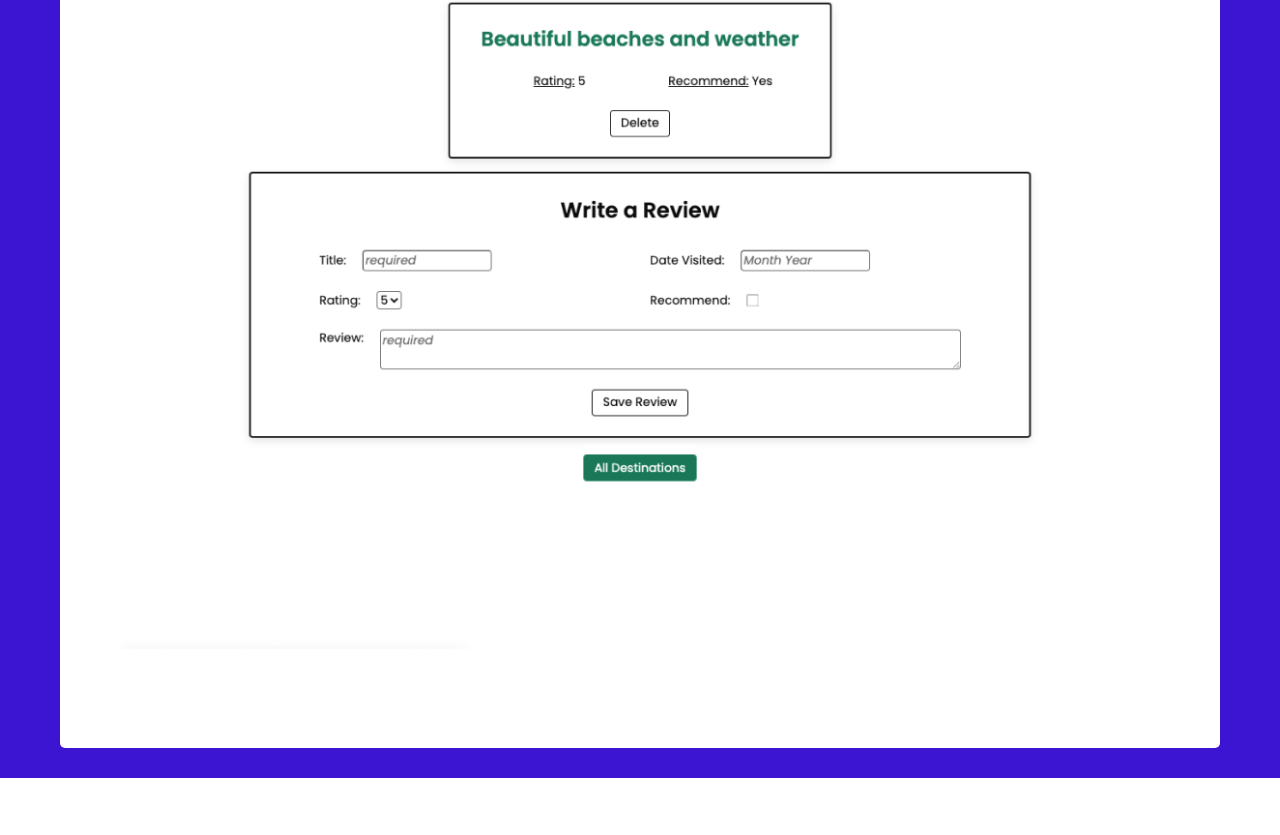
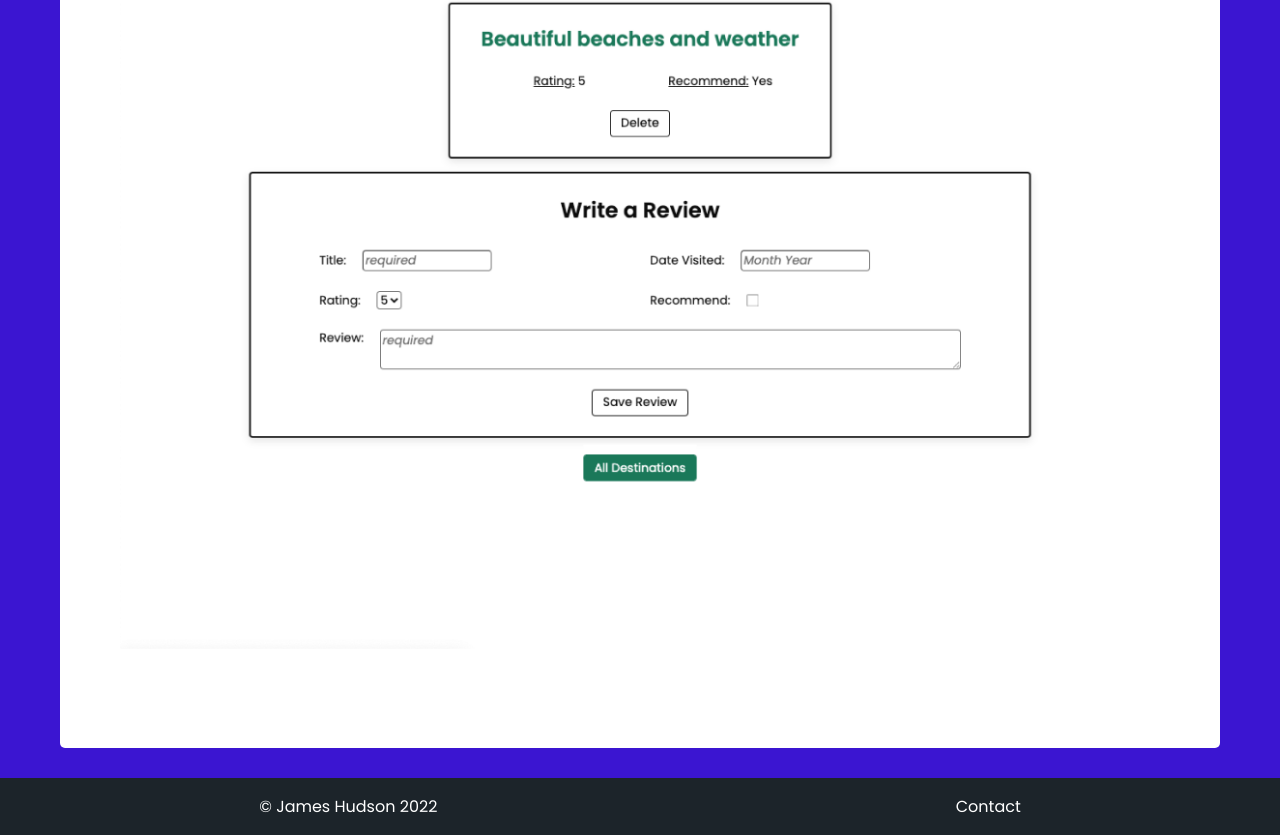
Before and after one commit to jhudson357/portfolio, a React (Create React App) app: page /projects/destinations in a window 1280 px wide. Shown: the part 747-1582 px from the top of the page. Before the commit the page ends 1525 px from the top, so only its background shows below. Built offline with nearby package versions, Linux system fonts and the light colour scheme.

Commit message:
add footer

```diff
--- a/src/App.jsx
+++ b/src/App.jsx
@@ -6,6 +6,7 @@
 import Projects from './pages/Projects/Projects'
 import NavBar from './components/NavBar/NavBar'
 import ProjectDetails from './pages/ProjectDetails/ProjectDetails'
+import Footer from './components/Footer/Footer'
 
 
 function App() {
@@ -20,6 +21,7 @@
         <Route path='/projects' element={<Projects />} />
         <Route path='/projects/:projectDetails' element={<ProjectDetails />} />
       </Routes>
+      <Footer />
     </>
   )
 }
--- /dev/null
+++ b/src/components/Footer/Footer.jsx
@@ -0,0 +1,12 @@
+import styles from './Footer.module.css'
+
+const Footer = () => {
+  return (
+    <div className={styles.footerContainer}>
+      <p>© James Hudson 2022</p>
+      <a href="/contact">Contact</a>
+    </div>
+  )
+}
+
+export default Footer
--- /dev/null
+++ b/src/components/Footer/Footer.module.css
@@ -0,0 +1,16 @@
+.footerContainer {
+  display: flex;
+  align-items: center;
+  justify-content: space-around;
+  background-color: #6A5BBB;
+  background-color: #1C242A;
+}
+
+.footerContainer > p,
+.footerContainer > a {
+  color: white;
+}
+
+.footerContainer > a:hover {
+  color: var(--secondary)
+}
```
